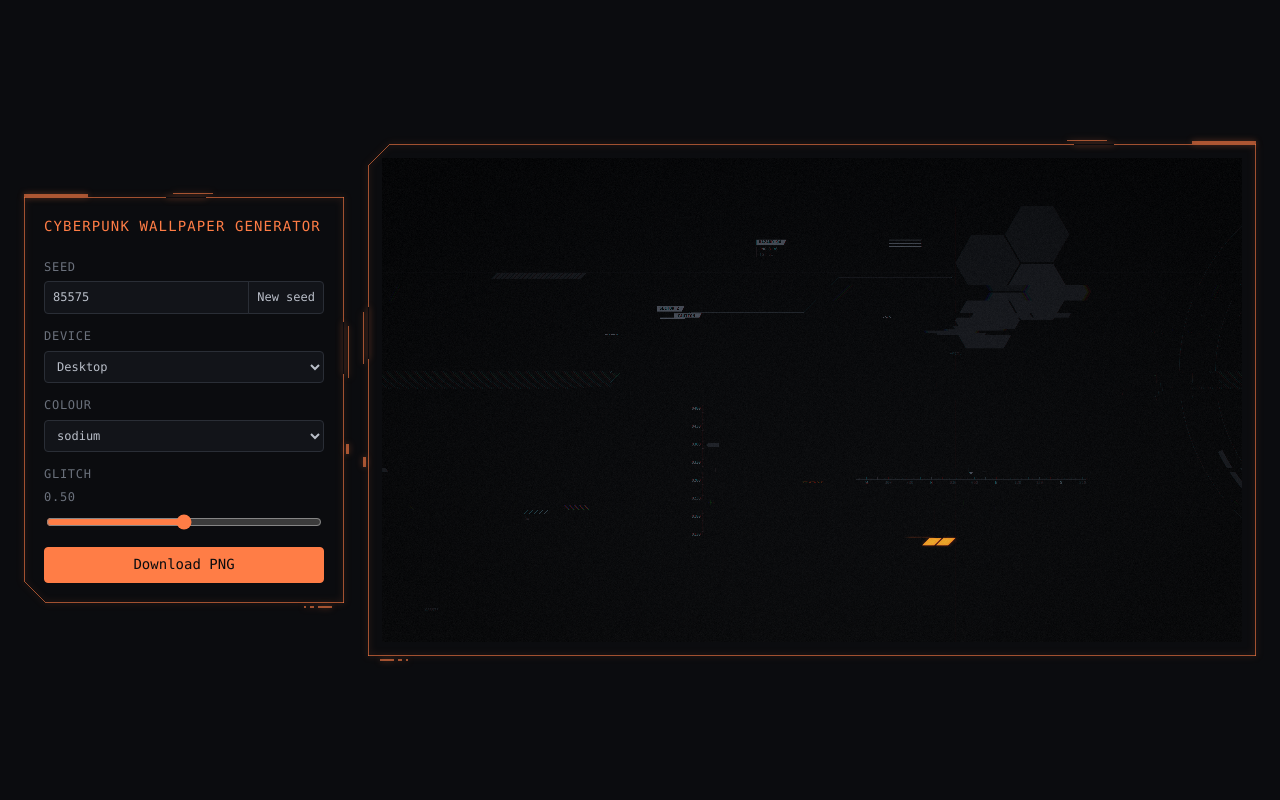
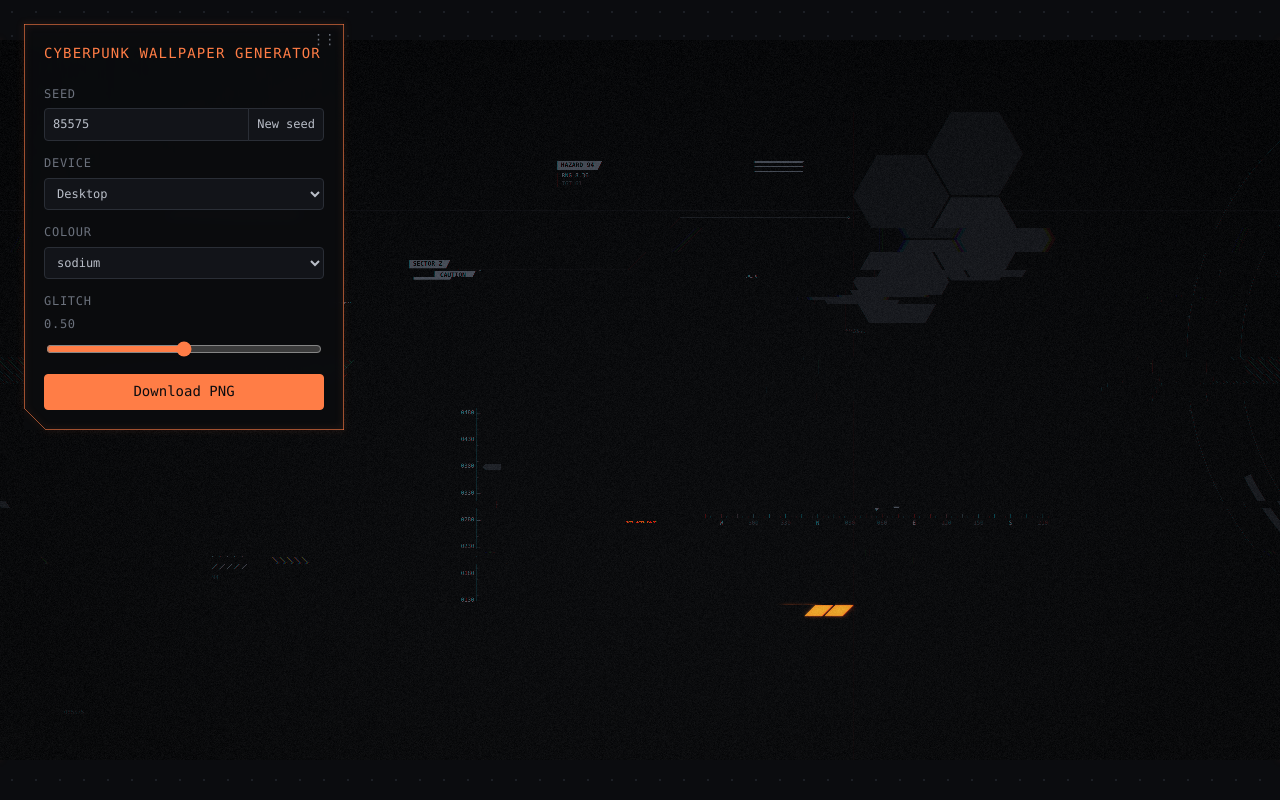
Before and after one commit to echus/cyberpunk-wallpaper-generator, a plain HTML site: page public/index.html in a window 1280 px wide. Drawn offline with Linux system fonts and the light colour scheme.

Commit message:
Fill screen with wallpaper and float controls
Controls move by dragging title. Frame borders drop glitch pieces.

```diff
--- a/public/app.js
+++ b/public/app.js
@@ -62,6 +62,23 @@ document.querySelector('#download').addEventListener('click', () => {
     link.click();
     URL.revokeObjectURL(link.href);
   }, 'image/png');
+});
+
+// Drag the title to move the controls. They stay inside the window.
+// On a narrow screen the controls are part of the page and do not move.
+const handle = form.querySelector('h1');
+handle.addEventListener('pointerdown', (start) => {
+  if (getComputedStyle(form).position !== 'fixed') return;
+  const box = form.getBoundingClientRect();
+  const move = (event) => {
+    const x = box.left + event.clientX - start.clientX;
+    const y = box.top + event.clientY - start.clientY;
+    form.style.left = `${clamp(x, 0, Math.max(0, innerWidth - box.width))}px`;
+    form.style.top = `${clamp(y, 0, Math.max(0, innerHeight - box.height))}px`;
+  };
+  handle.setPointerCapture(start.pointerId);
+  handle.addEventListener('pointermove', move);
+  handle.addEventListener('pointerup', () => handle.removeEventListener('pointermove', move), { once: true });
 });
 
 // ------------------------------------------------------------ drawing
--- a/public/style.css
+++ b/public/style.css
@@ -20,23 +20,69 @@ body {
   font: 14px/1.4 Menlo, Consolas, "DejaVu Sans Mono", monospace;
 }
 
-/* Controls on the left, preview on the right, together in the middle of the page.
-   On a narrow screen, the preview goes below. */
+/* On a wide screen, the preview fills the window and the controls float over it.
+   On a narrow screen, the controls are at the top and the preview is below them. */
+@media (max-width: 720px) {
   main {
     display: grid;
-  grid-template-columns: 320px minmax(0, auto);
-  justify-content: center;
-  align-items: center;
     gap: 24px;
-  min-height: 100vh;
-  padding: 24px;
+    padding: 16px;
+  }
 }
 
-@media (max-width: 720px) {
-  main {
-    grid-template-columns: minmax(0, 1fr);
-    align-items: start;
-    padding: 16px;
+@media (min-width: 721px) {
+  body {
+    overflow: hidden;
+  }
+
+  /* The controls start at the top left. Drag the title to move them (see app.js). */
+  #controls {
+    position: fixed;
+    top: 24px;
+    left: 24px;
+    z-index: 1;
+    width: 320px;
+    background: color-mix(in srgb, var(--bg) 85%, transparent);
+    backdrop-filter: blur(6px);
+  }
+
+  #controls h1 {
+    cursor: grab;
+    user-select: none;
+    touch-action: none;
+  }
+
+  /* A grip in the top right corner shows that the panel moves. */
+  #controls h1::after {
+    content: "⋮⋮";
+    position: absolute;
+    top: 6px;
+    right: 10px;
+    color: var(--muted);
+    letter-spacing: -0.2em;
+  }
+
+  /* The wallpaper is as big as it can be without cutting any of it off.
+     A phone wallpaper on a desktop screen uses the full height, in the middle.
+     A faint grid of dots fills the space at the sides. */
+  .preview {
+    position: fixed;
+    inset: 0;
+    display: flex;
+    align-items: center;
+    justify-content: center;
+    overflow: hidden;
+    background: radial-gradient(#1c1f25 1px, transparent 1.5px) 0 0 / 24px 24px;
+  }
+
+  canvas {
+    max-width: 100vw;
+    max-height: 100vh;
+  }
+
+  /* The border is just outside the wallpaper, so it shows only where there is space around it. */
+  .preview .frame::before {
+    inset: -1px;
   }
 }
 
@@ -65,7 +111,7 @@ form {
   --notch: 22px;
 }
 
-/* The border: a thin line with a 45 degree notch at the bottom left.
+/* The border: a plain thin line with a 45 degree notch at the bottom left.
    Each side is a 1 pixel strip of colour. The notch is a diagonal line in a small square. */
 .frame::before {
   content: "";
@@ -82,37 +128,9 @@ form {
   background-repeat: no-repeat;
 }
 
-/* A soft glow around the border and its glitches. */
-.frame::before,
-.frame::after {
+/* A soft glow around the border. */
+.frame::before {
   filter: drop-shadow(0 0 3px var(--frame));
-}
-
-/* Glitches on the border. Each part is a small block of colour.
-   Blocks in the page colour cut a gap in the line. Accent blocks put the cut piece back, moved over.
-   This box is 8 pixels bigger than the panel on each side, so the border line is 8 pixels in. */
-.frame::after {
-  content: "";
-  position: absolute;
-  inset: -8px;
-  z-index: -1;
-  pointer-events: none;
-  background:
-    /* A thick tab at the top left. */
-    linear-gradient(var(--frame) 0 0) 8px 5px / 64px 3px,
-    /* A piece of the top line, moved up and to the right. */
-    linear-gradient(var(--bg) 0 0) 150px 8px / 40px 1px,
-    linear-gradient(var(--frame) 0 0) 157px 4px / 40px 1px,
-    /* A piece of the right line, moved out. */
-    linear-gradient(var(--bg) 0 0) right 8px top 36% / 1px 52px,
-    linear-gradient(var(--frame) 0 0) right 3px top 37% / 1px 52px,
-    /* A short double line on the right, lower down. */
-    linear-gradient(var(--frame) 0 0) right 3px top 62% / 3px 10px,
-    /* Small data blocks under the bottom line. */
-    linear-gradient(var(--frame) 0 0) right 20px bottom 3px / 14px 2px,
-    linear-gradient(var(--frame) 0 0) right 38px bottom 3px / 4px 2px,
-    linear-gradient(var(--frame) 0 0) right 46px bottom 3px / 2px 2px;
-  background-repeat: no-repeat;
 }
 
 label {
@@ -238,14 +256,19 @@ button:hover {
   filter: brightness(1.15);
 }
 
+@media (max-width: 720px) {
   .preview {
     display: flex;
     justify-content: center;
-  min-width: 0;
   }
 
   .preview .frame {
     padding: 14px;
+  }
+
+  canvas {
+    max-width: 100%;
+  }
 }
 
 /* The preview frame has its notch at the top left. */
@@ -260,14 +283,18 @@ button:hover {
   background-repeat: no-repeat;
 }
 
-/* The glitches on the preview frame are a mirror image of the ones on the controls. */
-.preview .frame::after {
-  transform: scaleX(-1);
+/* On a wide screen, only the side lines of the preview border can show, because the wallpaper
+   fills the full height. Both lines go from top to bottom, with no gap for the notch. */
+@media (min-width: 721px) {
+  .preview .frame::before {
+    background:
+      linear-gradient(var(--frame) 0 0) left top / 1px 100%,
+      linear-gradient(var(--frame) 0 0) right top / 1px 100%;
+    background-repeat: no-repeat;
+  }
 }
 
-/* The canvas has the full wallpaper size. CSS makes it fit the screen and the frame. */
+/* The canvas has the full wallpaper size. CSS makes it fit the screen. */
 canvas {
   display: block;
-  max-width: 100%;
-  max-height: calc(100vh - 48px - 28px);
 }
```
Lines whose indentation alone changed are shown as unchanged.
